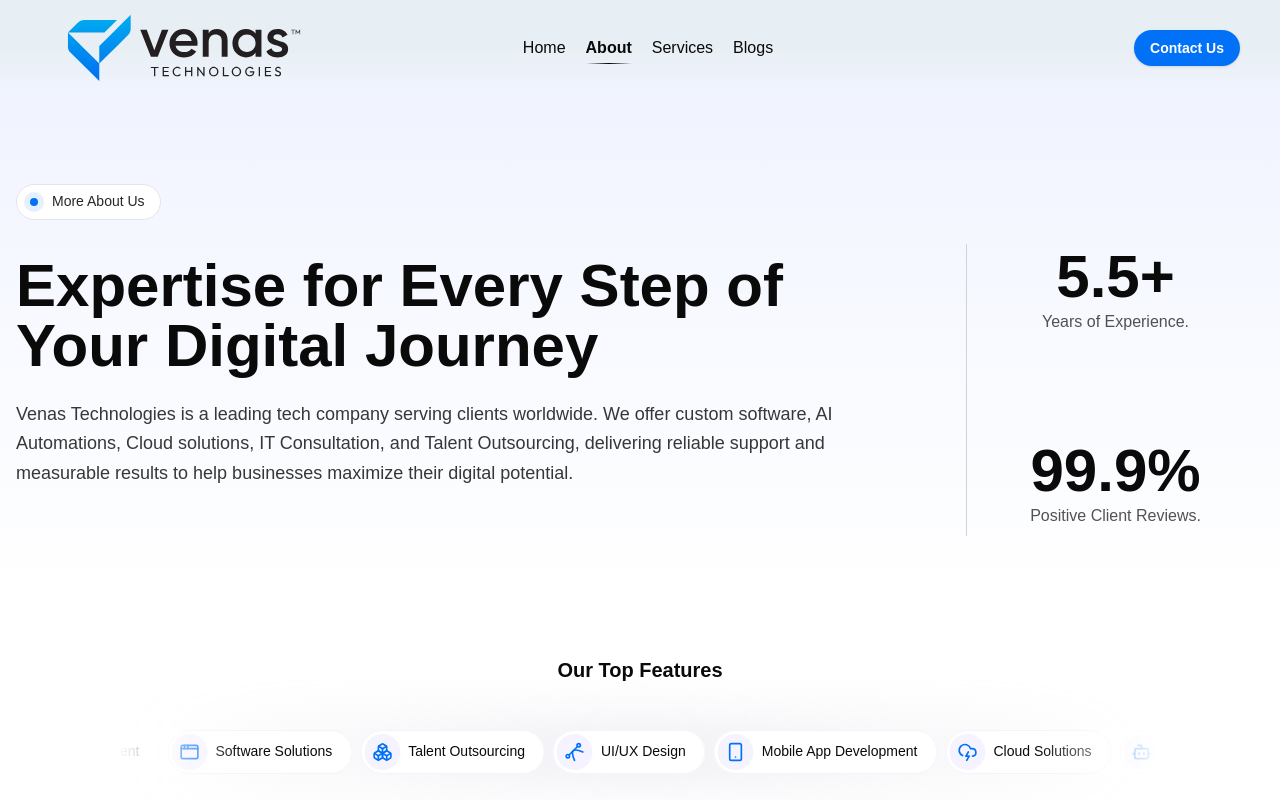
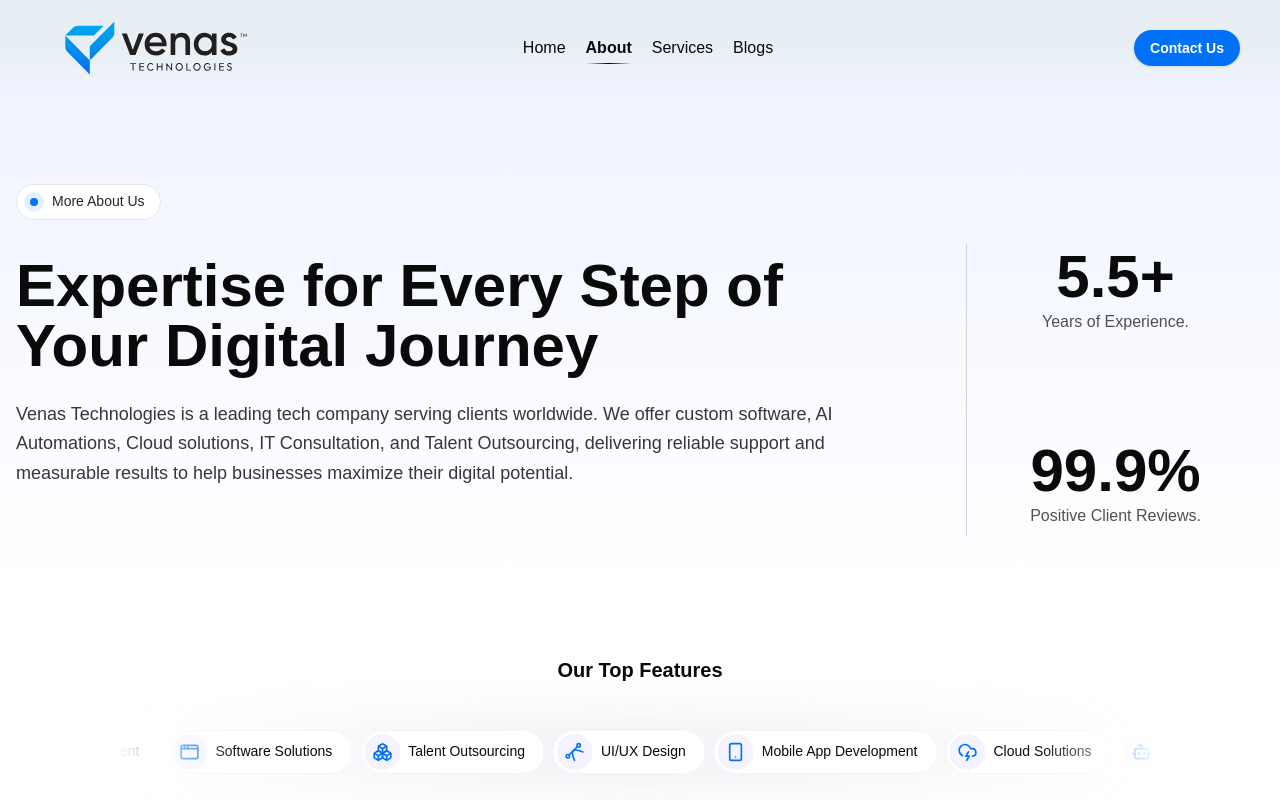
Before and after one commit to Faysel-Abdella/temgpy, a Next.js app: page /about-us in a window 1280 px wide. Shown: the top 800 px of the page. Built offline with nearby package versions, Linux system fonts and the light colour scheme; a web font is replaced by a local one.

Commit message:
feat: update navbar logo dimensions

```diff
--- a/src/components/common/footer.tsx
+++ b/src/components/common/footer.tsx
@@ -82,8 +82,8 @@
           <Image
             src="/footer-icon.svg"
             alt="logo"
-            width={50}
-            height={50}
+            width={100}
+            height={100}
             data-aos="fade-up"
             data-aos-duration="500"
             data-aos-delay="100"
--- a/src/components/common/navbar.tsx
+++ b/src/components/common/navbar.tsx
@@ -85,7 +85,7 @@
             className="hidden md:flex hover:cursor-pointer "
             onClick={() => router.push("/")}
           >
-            <Image src="/dark-logo.svg" alt="logo" width={256} height={90} />
+            <Image src="/dark-logo.svg" alt="logo" width={200} height={90} />
           </div>
         </div>
 
```
